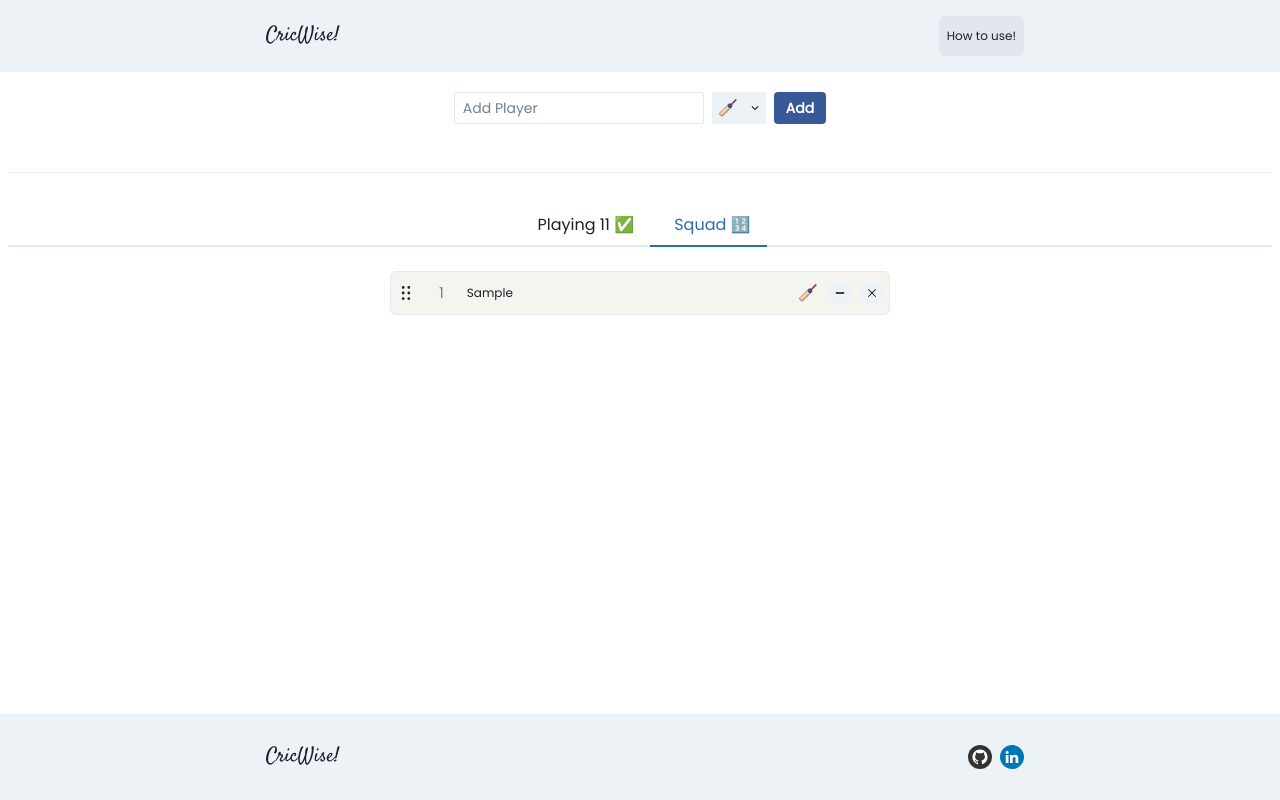
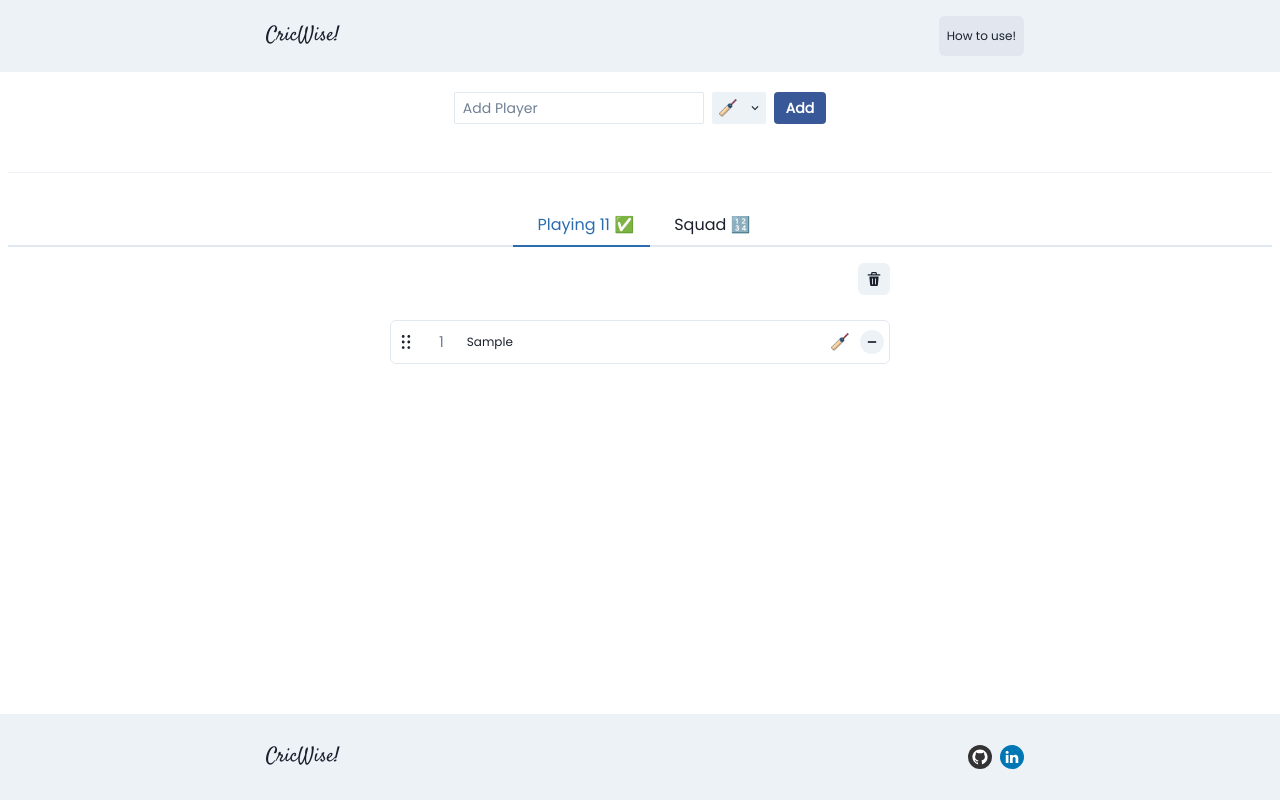
Before and after one commit to harireddy7/CricWise, a React (Create React App) app: page / in a window 1280 px wide. Both pictures are taken after typing "Sample" into the empty fields and a click on the button "Add". Built offline with nearby package versions, Linux system fonts and the light colour scheme.

Commit message:
Add clear all and preserve tab between refresh features

```diff
--- a/src/Common/DragDrop.jsx
+++ b/src/Common/DragDrop.jsx
@@ -1,10 +1,11 @@
 import React from 'react';
-import { Box, useMediaQuery, VStack } from '@chakra-ui/react';
+import { Box, IconButton, useMediaQuery, VStack } from '@chakra-ui/react';
+import { DeleteIcon } from '@chakra-ui/icons';
 import { DragDropContext, Draggable } from 'react-beautiful-dnd';
 import CustomDroppable from '../Components/DnD/CustomDroppable';
 import Player from './Player';
 
-const DragDrop = ({ players, tab, handleDragEnd }) => {
+const DragDrop = ({ players, tab, handleDragEnd, handleClearAll }) => {
   const [screenLT350px] = useMediaQuery('(max-width: 349px)');
 
   // handle clicking anywhere inside draggable node
@@ -30,6 +31,14 @@
             ref={provided.innerRef}
             onClick={handleInputBlur}
           >
+            <Box w="100%" display="flex" justifyContent="flex-end">
+              <IconButton
+                icon={<DeleteIcon />}
+                size="sm"
+                title="clear all"
+                onClick={handleClearAll}
+              />
+            </Box>
             {players.map((player, index) => (
               <Draggable key={player.id} draggableId={player.id} index={index}>
                 {provided => (
@@ -37,7 +46,8 @@
                     ref={provided.innerRef}
                     {...provided.draggableProps}
                     {...provided.dragHandleProps}
-                    w='90vw'
+                    mt={index > 0 ? '15px !important' : '5px !important'}
+                    w="90vw"
                     maxW="500px"
                   >
                     <Player
--- a/src/Common/Instructions.jsx
+++ b/src/Common/Instructions.jsx
@@ -16,7 +16,7 @@
   UnorderedList,
   ListItem,
 } from '@chakra-ui/react';
-import { DragHandleIcon } from '@chakra-ui/icons';
+import { DragHandleIcon, MinusIcon, AddIcon, CloseIcon, DeleteIcon } from '@chakra-ui/icons';
 import SvgCaptainIcon from './Svg/SvgCaptainIcon';
 import {
   Batter,
@@ -39,24 +39,6 @@
     <AllRounder style={{ display: 'inline', marginBottom: '-4px' }} />
     <WicketKeeper style={{ display: 'inline', marginBottom: '-4px' }} />
   </>
-);
-
-const RenderSymbol = ({ symbol }) => (
-  <div style={{ display: 'inline-block', marginRight: ' 3px' }}>
-    <div
-      style={{
-        width: '24px',
-        height: '24px',
-        borderRadius: '50%',
-        background: '#edf2f7',
-        fontWeight: 'bold',
-        paddingLeft: '8px',
-        paddingTop: '1px',
-      }}
-    >
-      {symbol}
-    </div>
-  </div>
 );
 
 const Instructions = () => {
@@ -108,21 +90,21 @@
                     <span> icon and remove captain</span>
                   </ListItem>
                   <ListItem>
-                    Click <RenderSymbol symbol="-" />
-                    to remove player from Playing11
+                    Click <MinusIcon className='symbol-lg' /> to remove player from Playing11
                   </ListItem>
                   <ListItem>
                     Hold <DragHandleIcon fontSize="10px" margin="0 2px 3px" />{' '}
                     icon to drag and drop player to sort order
                   </ListItem>
                   <ListItem>
-                    Click <RenderSymbol symbol="+" /> or{' '}
-                    <RenderSymbol symbol="-" />
-                    to add/remove player to/from playing11
+                    Click <AddIcon className='symbol-lg' /> or <MinusIcon className='symbol-lg' /> to add/remove player to/from playing11
                   </ListItem>
                   <ListItem>
-                    Click <RenderSymbol symbol="x" /> to delete player
+                    Click <CloseIcon className='symbol-lg' fontSize='14px' /> to delete player
                     permanantly
+                  </ListItem>
+                  <ListItem>
+                    Click <DeleteIcon className='symbol-lg' /> to clear all players in the tab
                   </ListItem>
                 </UnorderedList>
               </Box>
--- a/src/Common/Players.jsx
+++ b/src/Common/Players.jsx
@@ -14,6 +14,7 @@
 const Players = ({ tab }) => {
   const store = React.useContext(AppContext);
   const tabPlayers = getTabPlayers(store, tab);
+  const { handleClearAll } = store;
 
   if (tabPlayers?.length <= 0) {
     return (
@@ -32,8 +33,13 @@
   };
 
   return (
-    <VStack w="100%" p="0.5rem 0">
-      <DragDrop players={tabPlayers} tab={tab} handleDragEnd={handleDragEnd} />
+    <VStack w="100%">
+      <DragDrop
+        players={tabPlayers}
+        tab={tab}
+        handleDragEnd={handleDragEnd}
+        handleClearAll={() => handleClearAll(tab)}
+      />
     </VStack>
   );
 };
--- a/src/Pages/PlayerTabs/PlayerTabs.jsx
+++ b/src/Pages/PlayerTabs/PlayerTabs.jsx
@@ -4,9 +4,13 @@
 import Squad from '../Squad'
 import Playing11 from '../Playing11'
 
+const DEFAULT_TAB = +localStorage.getItem('__CW_TAB__')
+
+const updateTab = index => localStorage.setItem('__CW_TAB__', index)
+
 const PlayerTabs = () => {
   return (
-    <Tabs defaultIndex={1} align='center' w="100%" mt="0 !important">
+    <Tabs defaultIndex={DEFAULT_TAB === 0 ? 0 : 1 } align='center' w="100%" mt="0 !important" onChange={indx => updateTab(indx)}>
       <TabList position='sticky' top='0' zIndex='500' backgroundColor='#fff'>
         <CustomTab>Playing 11 ✅</CustomTab>
         <CustomTab>Squad 🔢</CustomTab>
--- a/src/Store.jsx
+++ b/src/Store.jsx
@@ -1,18 +1,27 @@
 import React from 'react';
-import { addPlayerTo11, addPlayerToSquad, removePlayerFrom11, removePlayerFromSquad } from './utils';
+import {
+  addPlayerTo11,
+  addPlayerToSquad,
+  removePlayerFrom11,
+  removePlayerFromSquad,
+} from './utils';
 
-const LS_KEY = '__CW_APP_DATA__'
-const initLocalJson = localStorage.getItem(LS_KEY)
+const LS_KEY = '__CW_APP_DATA__';
+const initLocalJson = localStorage.getItem(LS_KEY);
 const initLocalData = JSON.parse(initLocalJson);
 
-const initState = {
+const defaultState = {
   squad: [],
   playing11: {
     captain: null,
     sub: null,
     team: [],
   },
-  ...initLocalData
+};
+
+const initState = {
+  ...defaultState,
+  ...initLocalData,
 };
 
 export const AppContext = React.createContext({ ...initState });
@@ -31,8 +40,8 @@
 
   const storeAppData = appData => {
     setStore(appData);
-    localStorage.setItem(LS_KEY, JSON.stringify({ ...store, ...appData }))
-  }
+    localStorage.setItem(LS_KEY, JSON.stringify({ ...store, ...appData }));
+  };
 
   /** ADD PLAYER TO SQUAD/PLAYING 11 */
   const addPlayer = (name, role) => {
@@ -66,7 +75,7 @@
         });
       }
     }
-  }
+  };
 
   /** EDIT PLAYER NAME */
   const editPlayerName = (player, newName) => {
@@ -126,7 +135,6 @@
     }
   };
 
-
   /** UPDATE PLAYER ROLE IN SQUAD */
   const removePlayer = id => {
     const updatedSquad = removePlayerFromSquad(squad, id);
@@ -134,11 +142,9 @@
 
     storeAppData({
       squad: updatedSquad,
-      playing11: updatedPlaying11
-    })
+      playing11: updatedPlaying11,
+    });
   };
-
-
 
   /** SORT PLAYING11 PLAYERS */
   const sortTeam = (tab, startIndex, endIndex) => {
@@ -156,8 +162,19 @@
       });
     } else {
       storeAppData({
-        squad: result
-      })
+        squad: result,
+      });
+    }
+  };
+
+  /** CLEAR ALL PLAYERS OF SPECIFIED TAB */
+  const handleClearAll = tab => {
+    if (tab === 'playing11') {
+      storeAppData({
+        playing11: defaultState.playing11,
+      });
+    } else if (tab === 'squad') {
+      storeAppData(defaultState);
     }
   };
 
@@ -173,6 +190,7 @@
         updatePlaying11Role,
         updateSquadPlayerRole,
         sortTeam,
+        handleClearAll,
       }}
     >
       {children}
--- a/src/index.css
+++ b/src/index.css
@@ -26,3 +26,9 @@
 #instruction-modal li {
     margin: 5px 0;
 }
+
+.symbol-lg {
+    font-size: 16px;
+    padding: 2px;
+    margin: 0 2px 2px;
+}
```
Also changed, not shown: 1 other file (tests, documents, lock files or other folders).
